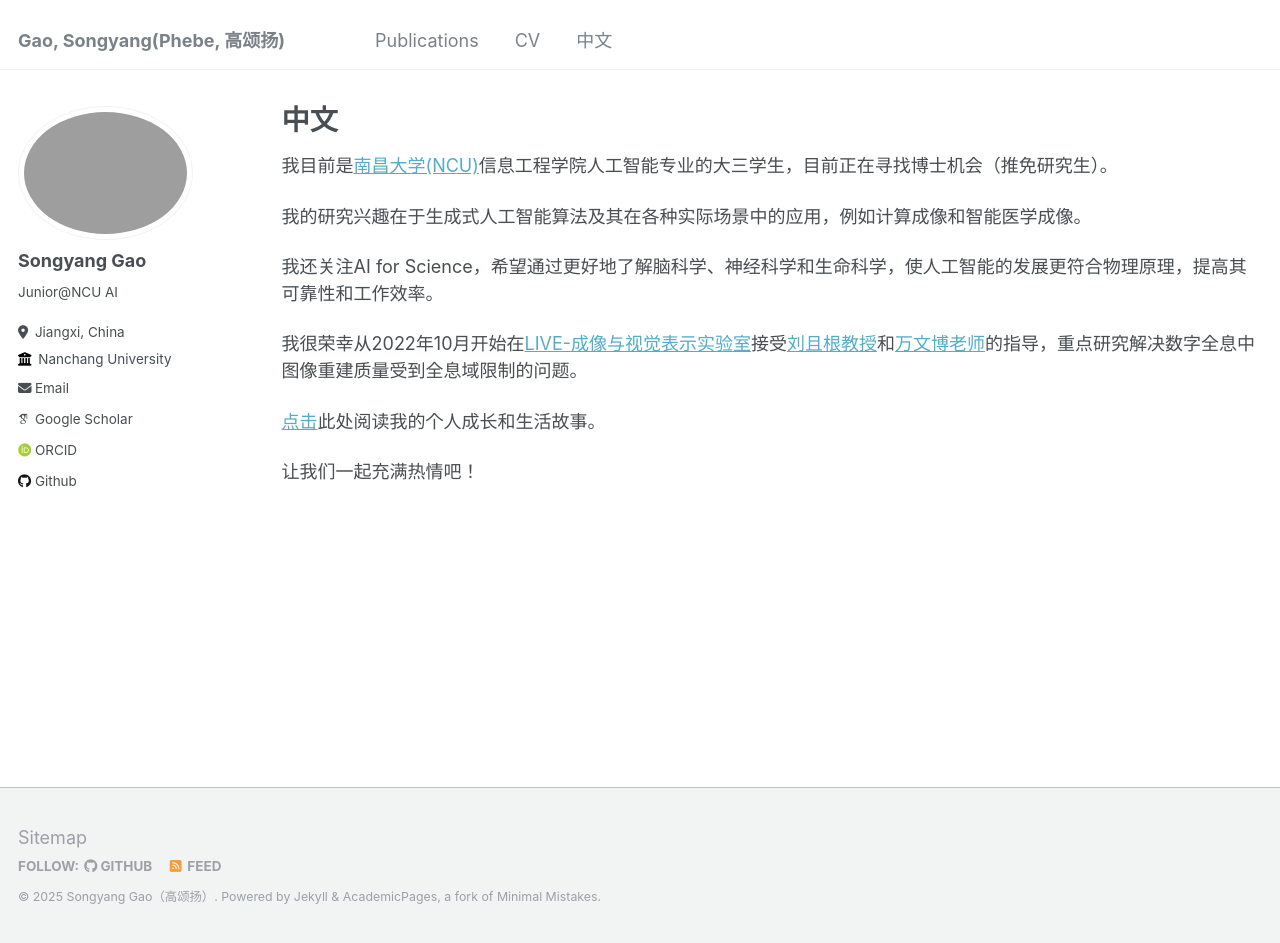
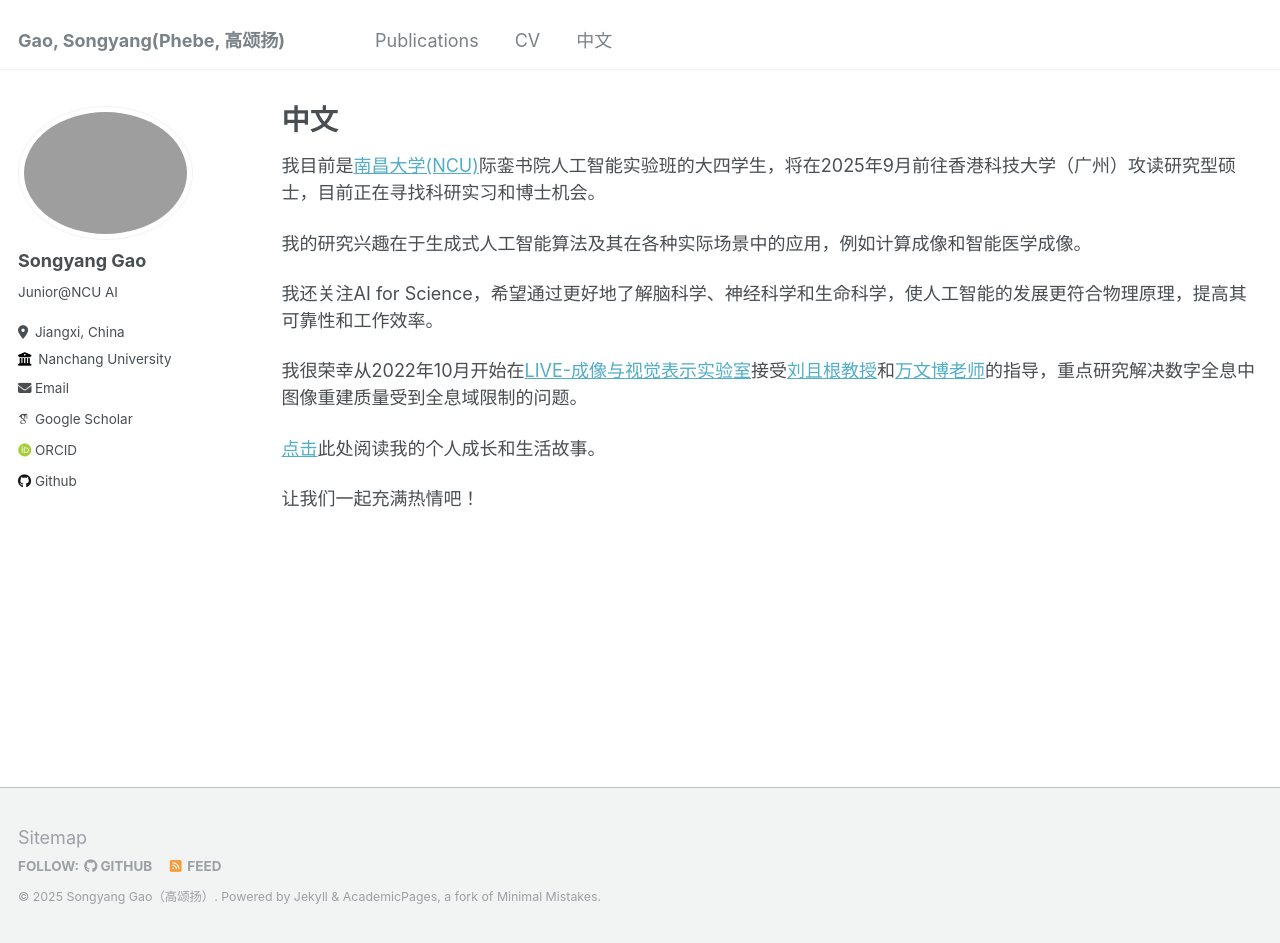
Before and after one commit to songyang0603/songyang0603.github.io, a Jekyll site: the page built from _pages/chinese.md, in a window 1280 px wide and 943 px high. Built offline with Jekyll 4.4.1, drawn with Linux system fonts in a browser that asks for light colours; some web fonts are replaced.

Commit message:
Update chinese.md

```diff
--- a/_pages/chinese.md
+++ b/_pages/chinese.md
@@ -5,7 +5,7 @@ permalink: /chinese/
 author_profile: true
 ---
 
-我目前是[南昌大学(NCU)](https://www.ncu.edu.cn/)信息工程学院人工智能专业的大三学生，目前正在寻找博士机会（推免研究生）。
+我目前是[南昌大学(NCU)](https://www.ncu.edu.cn/)际銮书院人工智能实验班的大四学生，将在2025年9月前往香港科技大学（广州）攻读研究型硕士，目前正在寻找科研实习和博士机会。
 
 我的研究兴趣在于生成式人工智能算法及其在各种实际场景中的应用，例如计算成像和智能医学成像。
 
```
